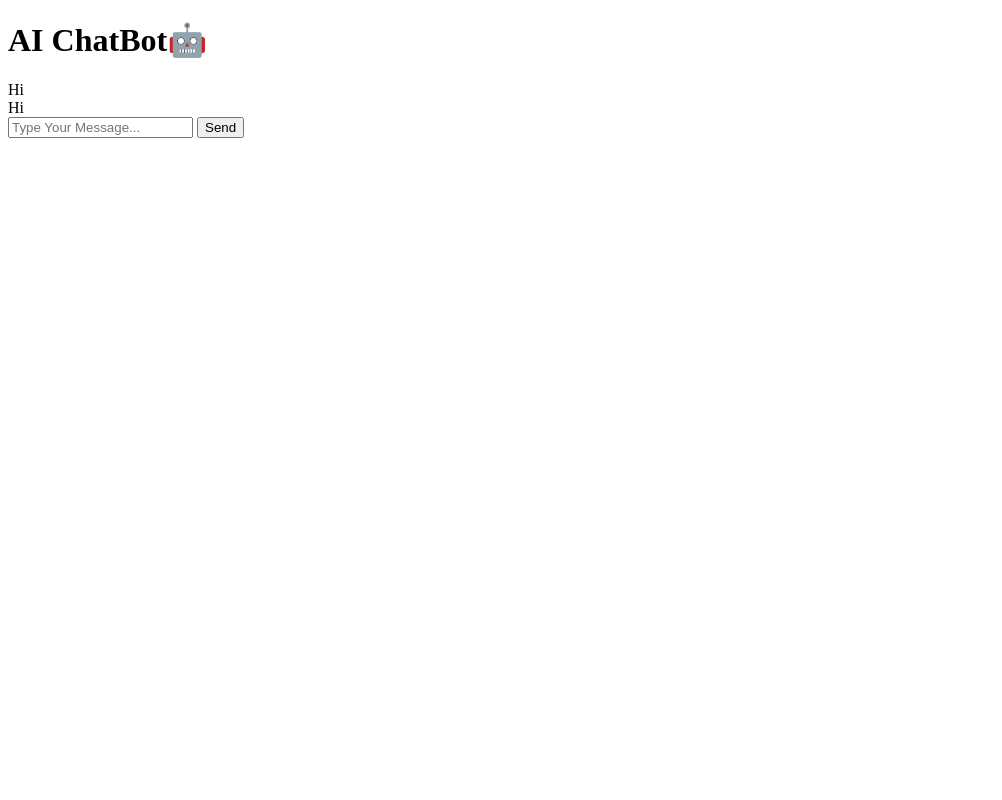
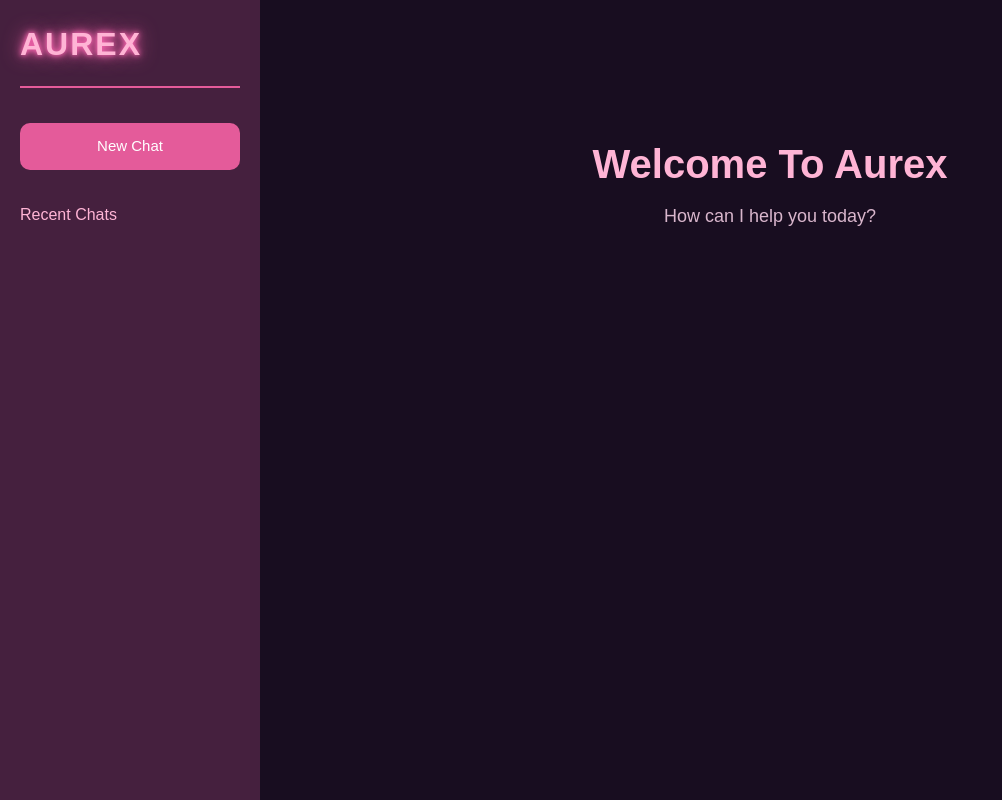
Before and after one commit to Pawani-cmb/ChatBot_Application, a plain HTML site: page index.html in a window 1280 px wide. Shown: the whole page, without its empty margins (0-1002 px from the left). Drawn offline with nearby package versions, Linux system fonts and the light colour scheme; a web font is replaced by a local one.

Commit message:
feat: create chatbot structure

```diff
--- a/index.html
+++ b/index.html
@@ -4,26 +4,76 @@
 <head>
     <meta charset="UTF-8">
     <meta name="viewport" content="width=device-width, initial-scale=1.0">
-    <title>ChatBot</title>
+    <title>Aurex AI Assistant</title>
+
+    <link href="https://cdn.jsdelivr.net/npm/bootstrap@5.3.8/dist/css/bootstrap.min.css" rel="stylesheet">
+    <link rel="preconnect" href="https://fonts.googleapis.com">
+    <link rel="preconnect" href="https://fonts.gstatic.com" crossorigin>
+
+    <link href="https://fonts.googleapis.com/css2?family=DM+Serif+Text&family=Archivo+Black&display=swap"
+        rel="stylesheet">
+
+    <link rel="stylesheet" href="style.css">
+
 </head>
 
 <body>
 
-    <div class="chat-container">
-        <header>
-            <h1> AI ChatBot🤖</h1>
-        </header>
-        <div id="chat-box" class="chat-box">
-            <div class="message user-message"> Hi </div>
-            <div class="message bot-message"> Hi </div>
+    <div class="body-container">
+        <aside class="sidebar">
+
+            <div class="logo">
+                <h2> AUREX </h2>
+            </div>
+
+            <button class="newChat-btn">
+                New Chat
+            </button>
+
+            <div class="chat-history">
+
+                <h3> Recent Chats </h3>
+                <ul>
+                    <li>
+
+                    </li>
+                </ul>
+
+            </div>
+        </aside>
+
+        <main class="main-chat">
+            <div class="welcome-section">
+
+                <h1> Welcome To Aurex </h1>
+                <p>
+                    How can I help you today?
+                </p>
+
+            </div>
+
+            <div class="chat-messages">
+
+            </div>
+
+        </main>
+    </div>
 
 
-        </div>
-        <div class="input-area">
-            <input type="text" id="user-input" placeholder="Type Your Message...">
-            <button id="sendBtn"> Send </button>
-        </div>
-    </div>
+
+
+
+
+
+
+
+
+
+
+
+    <script src="https://cdn.jsdelivr.net/npm/bootstrap@5.3.8/dist/js/bootstrap.bundle.min.js"></script>
+
+    <script src="Js/app.js"></script>
 </body>
 
 </html>
--- a/style.css
+++ b/style.css
@@ -0,0 +1,109 @@
+*{
+    margin: 0;
+    padding: 0;
+    box-sizing: border-box;
+}
+
+body{
+    background-color:  #180D20;
+    color: #FFFFFF;
+    font-family: Arial, Helvetica, sans-serif;
+}
+.body-container{
+    display: flex;
+    min-height: 100vh;
+}
+
+.sidebar{
+    width: 260px;
+    min-height: 100vh;
+    background-color:  #45203E;
+    padding: 25px 20px;
+}
+
+.logo{
+    margin-bottom: 35px;
+    padding-bottom: 18px;
+    border-bottom: 2px solid #E45B9A;
+
+}
+
+.logo h2{
+    color:#FFB4D5 ;
+    font-size: 32px;
+    margin-bottom: 5px;
+    font-weight: 900;
+    letter-spacing: 2px;
+    text-shadow:
+     0 0 5px #FF69B4,
+     0 0 10px #FF69B4,
+     0 0 20px #E45B9A;
+}
+
+.logo p{
+    color: #D9B6CC;
+    font-size: 13px;
+}
+
+.newChat-btn{
+    width: 100%;
+    padding: 12px;
+    background-color:#E45B9A ;
+    color: #FFFFFF;
+    border: none;
+    border-radius: 10px;
+    font-size: 15px;
+    cursor: pointer;
+}
+
+.newChat-btn:hover{
+    background-color:  #FFB4D5;
+    color: #180D20;
+}
+
+.chat-history{
+    margin-top: 35px;
+}
+
+.chat-history h3{
+    color: #FFB4D5;
+    font-size: 16px;
+    margin-bottom: 15px;
+}
+.chat-history ul{
+    list-style: none;
+}
+.chat-history li{
+    padding: 10px;
+    color: #FFFFFF;
+    font-size: 14px;
+    border-radius: 8px;
+}
+
+.main-chat{
+    flex: 1;
+    background-color:  #180D20;
+    padding: 40px;
+}
+
+.welcome-section {
+    text-align: center;
+    margin-top: 100px;
+}
+.welcome-section h1 {
+    color: #FFB4D5;
+    font-size: 40px;
+    font-weight: bold;
+
+}
+
+.welcome-section p {
+    color: #D9B6CC;
+    font-size: 18px;
+    margin-top: 15px;
+}
+.chat-messages {
+    width: 100%;
+    max-width: 800px;
+    margin: 40px auto;
+}
```
